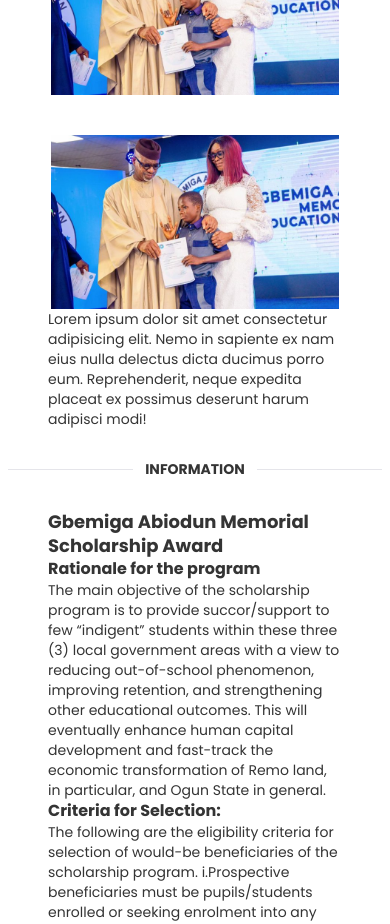
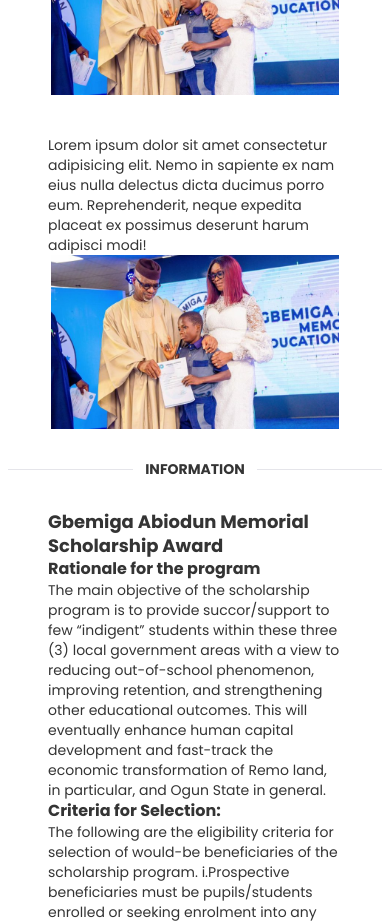
Before and after one commit to hamilak/gams, a React (Vite) app: page / in a window 390 px wide. Shown: the part 1020-1944 px from the top of the page. Built offline with nearby package versions, Linux system fonts and the light colour scheme.

Commit message:
reverse flex

```diff
--- a/src/components/About.jsx
+++ b/src/components/About.jsx
@@ -17,12 +17,12 @@ const About = () => {
                         <img className='lg:w-96 w-72' src={GovandBoy} alt="Image" />
                     </div>
                 </div>
-                <div className='lg:flex justify-between gap-20 items-center m-10'>
+                <div className='lg:flex flex-row-reverse justify-between gap-20 items-center m-10'>
+                    <div className='lg:w-3/5'>
+                        <p>Lorem ipsum dolor sit amet consectetur adipisicing elit. Nemo in sapiente ex nam eius nulla delectus dicta ducimus porro eum. Reprehenderit, neque expedita placeat ex possimus deserunt harum adipisci modi!</p>
+                    </div>
                     <div className='flex justify-center'>
                         <img className='lg:w-96 w-72' src={GovandBoy} alt="Image" />
-                    </div>
-                    <div className='lg:w-3/5'>
-                        <p>Lorem ipsum dolor sit amet consectetur adipisicing elit. Nemo in sapiente ex nam eius nulla delectus dicta ducimus porro eum. Reprehenderit, neque expedita placeat ex possimus deserunt harum adipisci modi!</p>
                     </div>
                 </div>
             </div>
```
